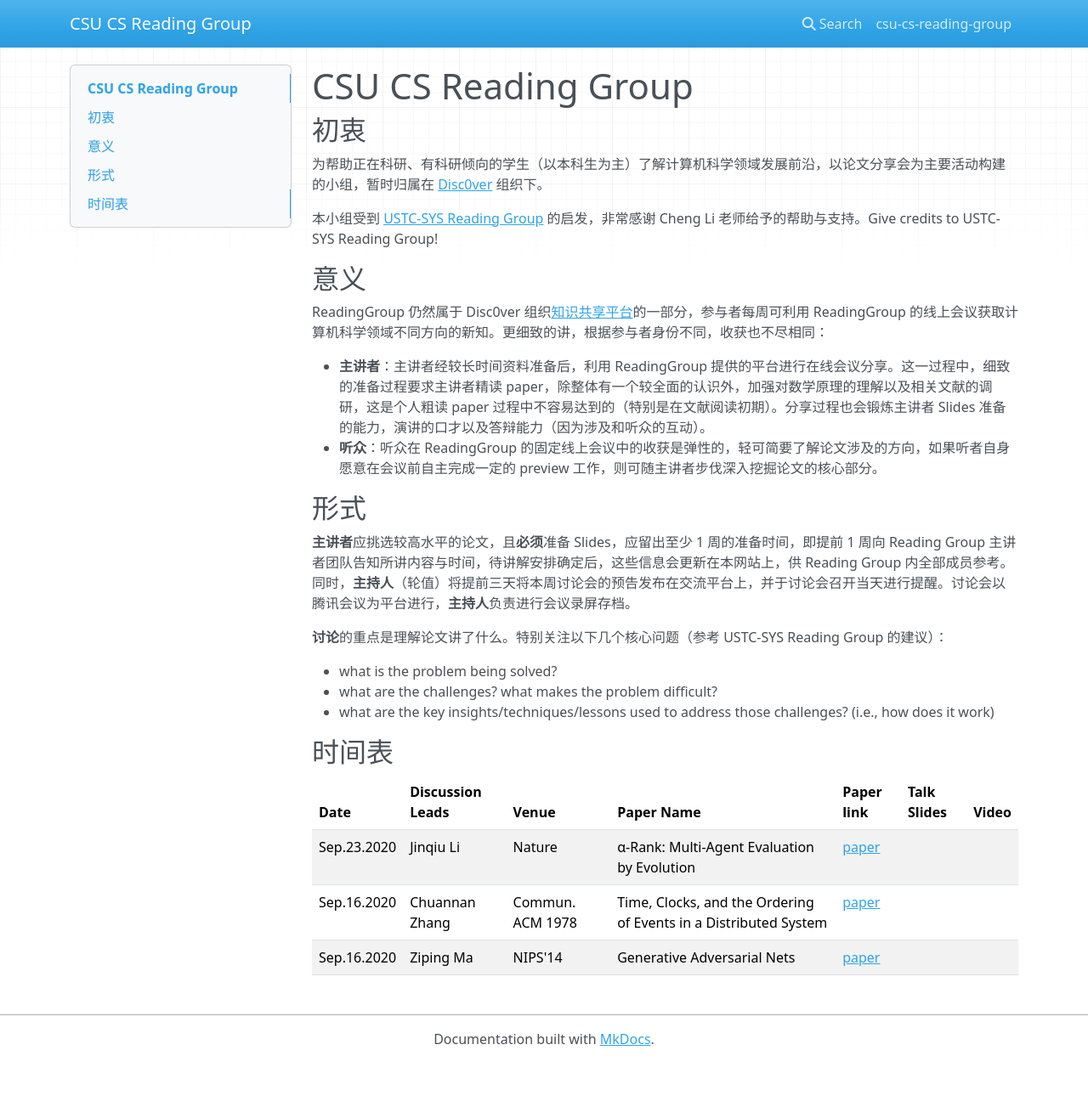
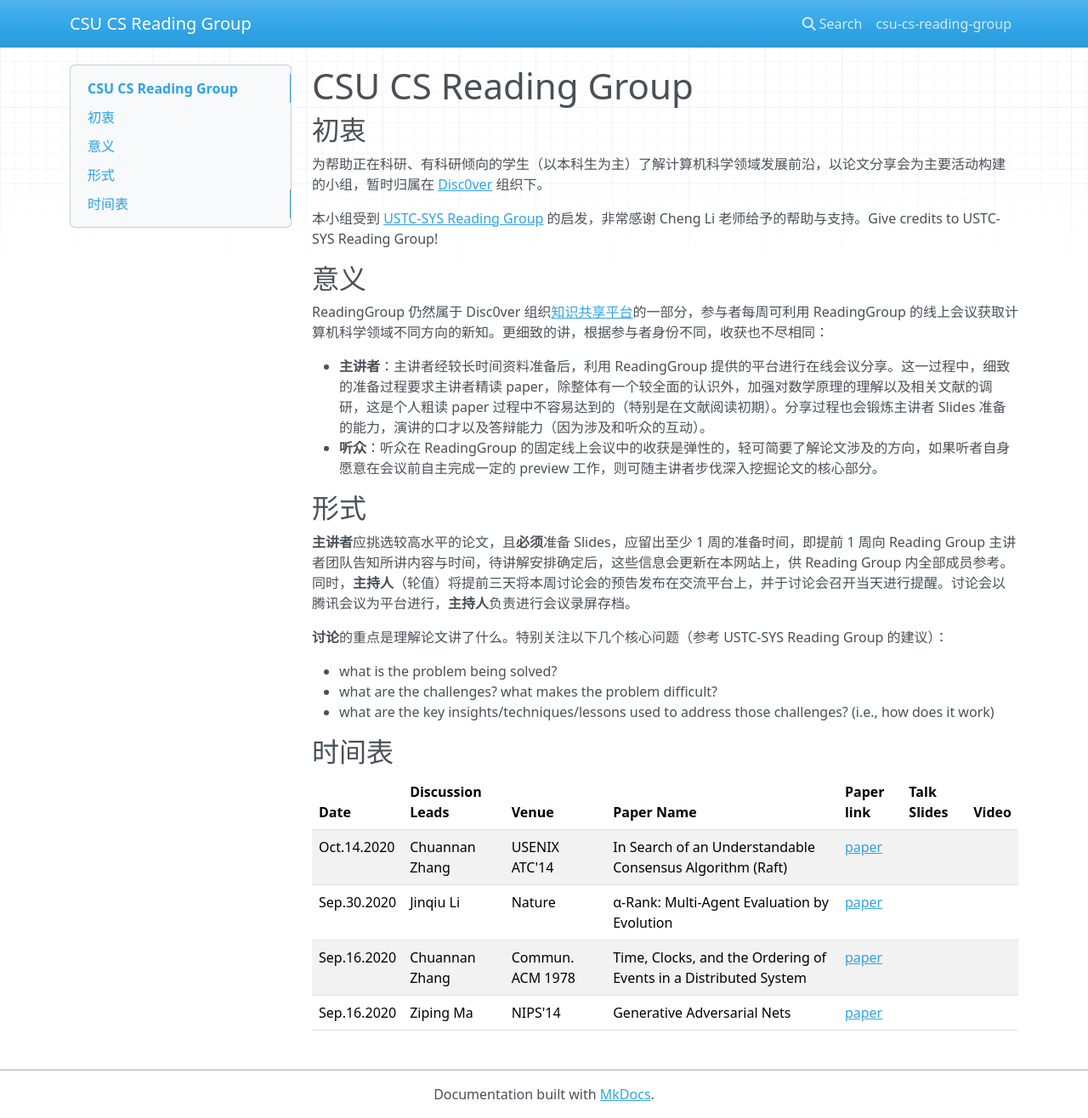
Before and after one commit to disc0ver-csu/csu-cs-reading-group, an MkDocs documentation site: the page built from docs/index.md, in a window 1280 px wide and 1316 px high. Shown: the whole window at 85% size. Built offline with MkDocs 1.6.1, drawn with Linux system fonts in a browser that asks for light colours; nearby versions of some CDN libraries.

Commit message:
docs: update at 2020/10/12

```diff
--- a/docs/index.md
+++ b/docs/index.md
@@ -29,6 +29,7 @@ ReadingGroup 仍然属于 Disc0ver 组织[知识共享平台](https://github.com
 
 | Date        | Discussion Leads | Venue            | Paper Name                                                       | Paper link                                                                                                                                      | Talk Slides | Video |
 | :---------- | :--------------- | :--------------- | :--------------------------------------------------------------- | :---------------------------------------------------------------------------------------------------------------------------------------------- | :---------- | :---- |
-| Sep.23.2020 | Jinqiu Li        | Nature           | α-Rank: Multi-Agent Evaluation by Evolution                      | [paper](https://arxiv.org/pdf/1903.01373)                                                                                                       |             |       |
+| Oct.14.2020 | Chuannan Zhang | USENIX ATC'14 | In Search of an Understandable Consensus Algorithm (Raft)| [paper](https://web.stanford.edu/~ouster/cgi-bin/papers/raft-atc14)
+| Sep.30.2020 | Jinqiu Li        | Nature           | α-Rank: Multi-Agent Evaluation by Evolution                      | [paper](https://arxiv.org/pdf/1903.01373)                                                                                                       |             |       |
 | Sep.16.2020 | Chuannan Zhang   | Commun. ACM 1978 | Time, Clocks, and the Ordering of Events in a Distributed System | [paper](https://www.microsoft.com/en-us/research/wp-content/uploads/2016/12/Time-Clocks-and-the-Ordering-of-Events-in-a-Distributed-System.pdf) |             |
 | Sep.16.2020 | Ziping Ma        | NIPS'14          | Generative Adversarial Nets                                      | [paper](https://arxiv.org/pdf/1406.2661.pdf)                                                                                                    |
```
